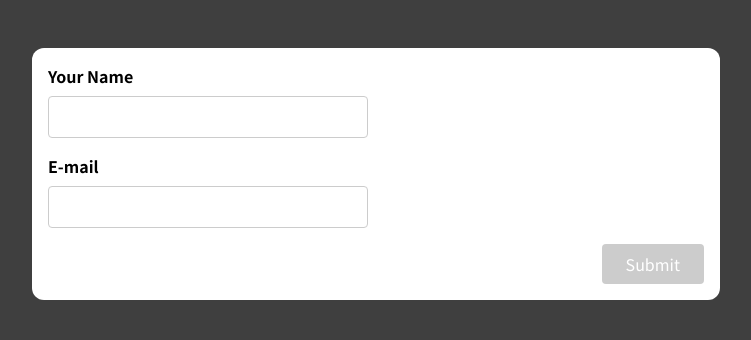
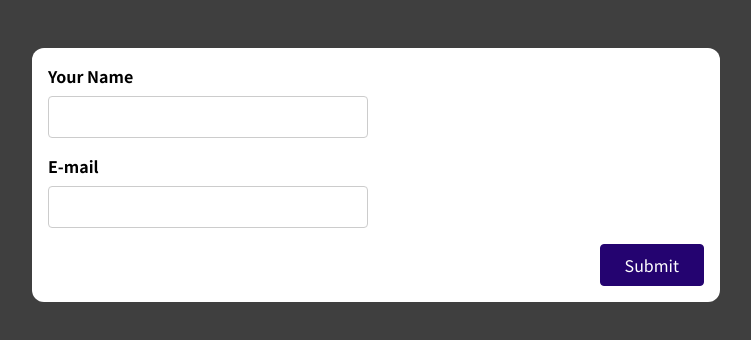
Before and after one commit to geumyoung00/simple-input, a React (Create React App) app: page / in a window 1280 px wide. Shown: the top 340 px of the page, without its empty margins (264-1015 px from the left). Built offline with nearby package versions, Linux system fonts and the light colour scheme.

Commit message:
submit button disabled 로직 수정, reset 함수 수정

```diff
--- a/src/components/SimpleInput.js
+++ b/src/components/SimpleInput.js
@@ -24,20 +24,11 @@ const SimpleInput = () => {
 
   const submitHandler = (e) => {
     e.preventDefault();
+
+    if (!isNameInputInvalid && isEmailInputInvalid) return;
+
     nameReset();
     emailReset();
-    // setNameTouched(true);
-    // setEmailTouched(true);
-
-    // if (!isNameValid || !isEmailValid) {
-    //   return;
-    // }
-
-    // setName('');
-    // setEmail('');
-
-    // setNameTouched(false);
-    // setEmailTouched(false);
   };
 
   return (
@@ -70,7 +61,9 @@ const SimpleInput = () => {
 
       <div className="form-actions">
         {/* <button>Submit</button> */}
-        <button disabled={!isEmailInputInvalid || !isNameInputInvalid}>
+        <button
+          disabled={isEmailInputInvalid || isNameInputInvalid ? 'disabled' : ''}
+        >
           Submit
         </button>
       </div>
--- a/src/hooks/use-input.js
+++ b/src/hooks/use-input.js
@@ -18,12 +18,13 @@ const useInput = (validate) => {
   };
 
   const reset = () => {
-    setInputTouched(true);
+    // setInputTouched(true);
 
-    if (!isEnteredTextValid) return;
-
+    // if (!isEnteredInputInvalid) return;
     setEnteredText('');
     setInputTouched(false);
+
+    console.log('enteredText:', enteredText);
   };
 
   return {
```
